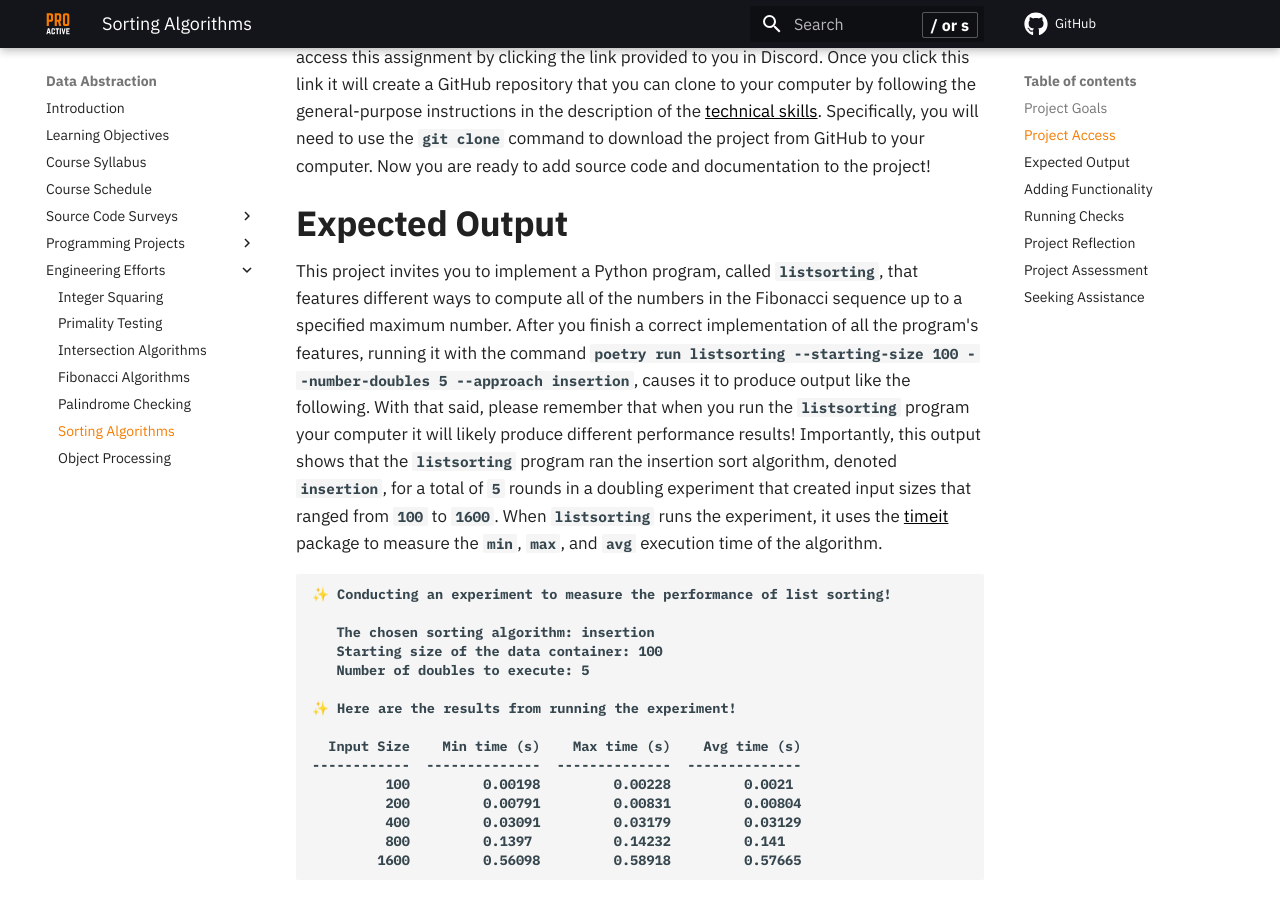
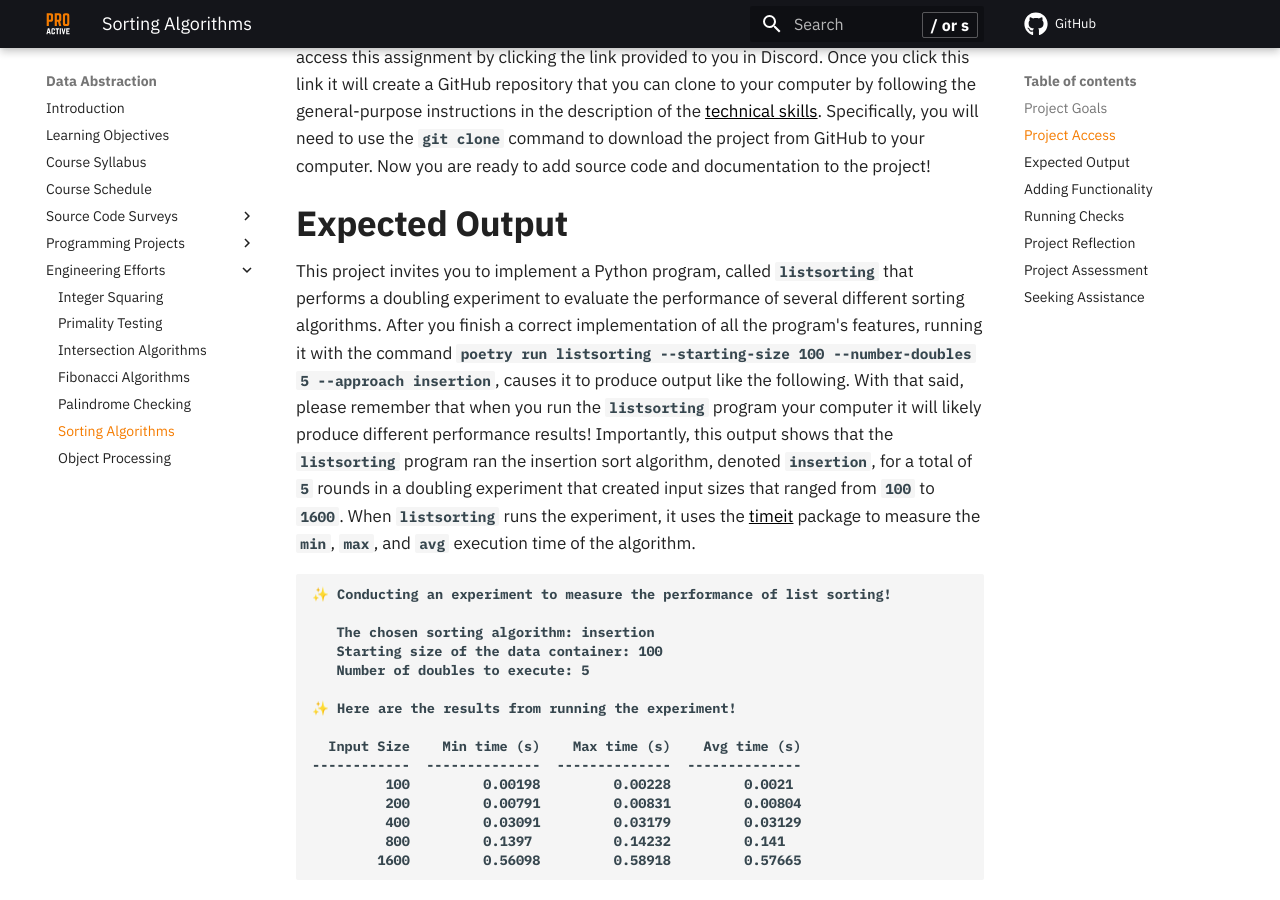
Before and after one commit to ProactiveProgrammers/www.proactiveprogrammers.com, an MkDocs documentation site: the page built from docs/data-abstraction/engineering-efforts/sorting-algorithms.md, in a window 1280 px wide and 900 px high, scrolled down 750 px. Built offline with MkDocs 1.6.1 and Material for MkDocs 9.7.7, drawn with Linux system fonts in a browser that asks for light colours; comment, search, counter and statistics services are not loaded.

Commit message:
fix: Delete an incorrect phrase from sorting-algorithms output section.

````diff
--- a/docs/data-abstraction/engineering-efforts/sorting-algorithms.md
+++ b/docs/data-abstraction/engineering-efforts/sorting-algorithms.md
@@ -36,19 +36,19 @@ project!
 
 ## Expected Output
 
-This project invites you to implement a Python program, called `listsorting`,
-that features different ways to compute all of the numbers in the Fibonacci
-sequence up to a specified maximum number. After you finish a correct
-implementation of all the program's features, running it with the command
-`poetry run listsorting --starting-size 100 --number-doubles 5 --approach
-insertion`, causes it to produce output like the following. With that said,
-please remember that when you run the `listsorting` program your computer it
-will likely produce different performance results! Importantly, this output
-shows that the `listsorting` program ran the insertion sort algorithm, denoted
-`insertion`, for a total of `5` rounds in a doubling experiment that created
-input sizes that ranged from `100` to `1600`. When `listsorting` runs the
-experiment, it uses the [timeit](https://docs.python.org/3/library/timeit.html)
-package to measure the `min`, `max`, and `avg` execution time of the algorithm.
+This project invites you to implement a Python program, called `listsorting`
+that performs a doubling experiment to evaluate the performance of several
+different sorting algorithms. After you finish a correct implementation of all
+the program's features, running it with the command `poetry run listsorting
+--starting-size 100 --number-doubles 5 --approach insertion`, causes it to
+produce output like the following. With that said, please remember that when you
+run the `listsorting` program your computer it will likely produce different
+performance results! Importantly, this output shows that the `listsorting`
+program ran the insertion sort algorithm, denoted `insertion`, for a total of
+`5` rounds in a doubling experiment that created input sizes that ranged from
+`100` to `1600`. When `listsorting` runs the experiment, it uses the
+[timeit](https://docs.python.org/3/library/timeit.html) package to measure the
+`min`, `max`, and `avg` execution time of the algorithm.
 
 ```
 ✨ Conducting an experiment to measure the performance of list sorting!
````
